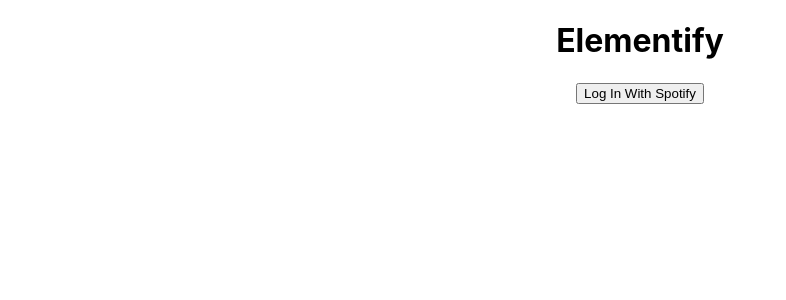
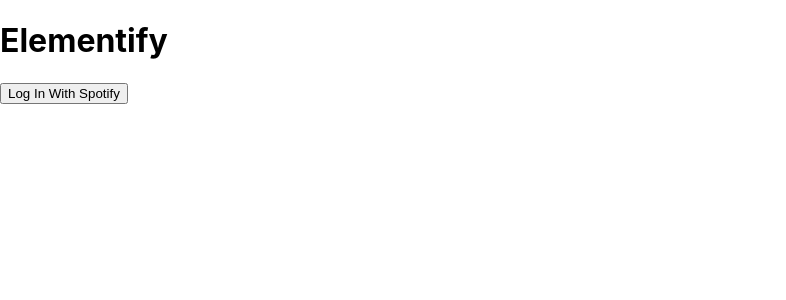
Before and after one commit to olatif04/Elementify, a React (Create React App) app: page / in a window 1280 px wide. Shown: the top 300 px of the page, without its empty margins (0-786 px from the left). Built offline with nearby package versions, Linux system fonts and the light colour scheme.

Commit message:
add calback

```diff
--- a/src/App.js
+++ b/src/App.js
@@ -1,19 +1,17 @@
 import React from 'react';
 import { BrowserRouter as Router, Routes, Route } from 'react-router-dom';
-import Home from './Home'; // Import Home from the same directory
-import './App.css';
+import Home from './Home';
+import Callback from './Callback'; // Import the Callback component
 
-function App() {
+const App = () => {
   return (
     <Router>
-      <div className="App">
-        <Routes>
-          {/* Route for Home component as the default page */}
-          <Route path="/" element={<Home />} />
-        </Routes>
-      </div>
+      <Routes>
+        <Route path="/" element={<Home />} />
+        <Route path="/callback" element={<Callback />} />
+      </Routes>
     </Router>
   );
-}
+};
 
 export default App;
```
Also changed, not shown: 2 other files (tests, documents, lock files or other folders).
